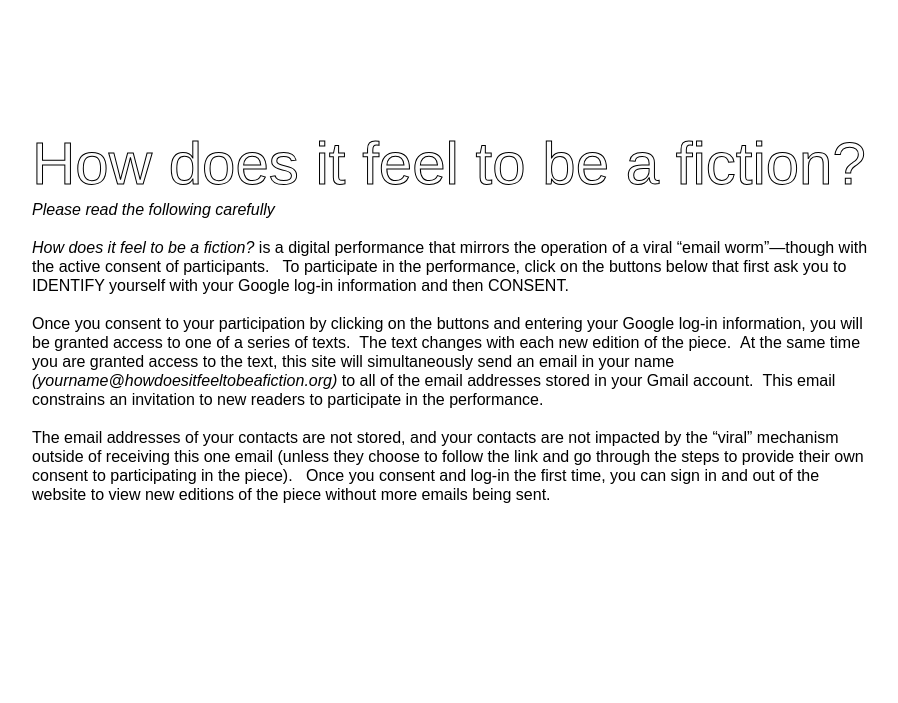
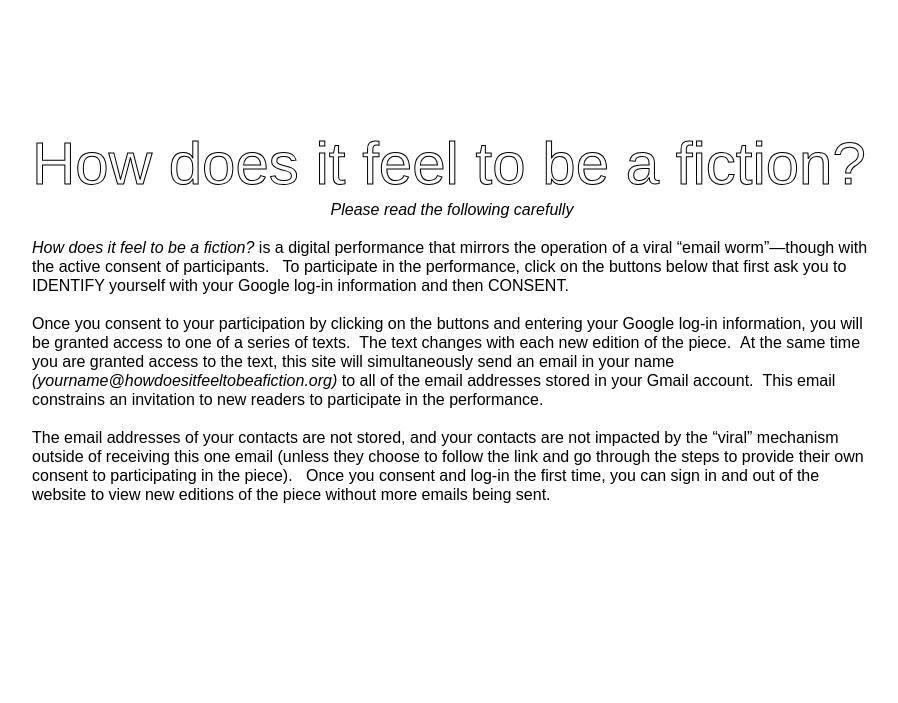
Before and after one commit to makslevental/aliza_bot, a plain HTML site: page static/index.html in a window 1280 px wide. Shown: the whole page, without its empty margins (188-1086 px from the left). Drawn offline with nearby package versions, Linux system fonts and the light colour scheme.

Commit message:
center warning

```diff
--- a/static/index.html
+++ b/static/index.html
@@ -98,7 +98,8 @@
         <div id="g-ai0-2" class="g-Layer_1 g-aiAbs"
              style="top:24.4792%;left:19.3997%; height: 500px; overflow-y: auto;">
             <p> </p>
-            <p><i>Please read the following carefully</i></p>
+            <p> </p>
+            <p style="text-align: center"><i>Please read the following carefully</i></p>
             <p>&nbsp;</p>
             <p><i>How does it feel to be a fiction?</i> is a digital performance that
                 mirrors the operation of a viral &ldquo;email worm&rdquo;&mdash;though
```
